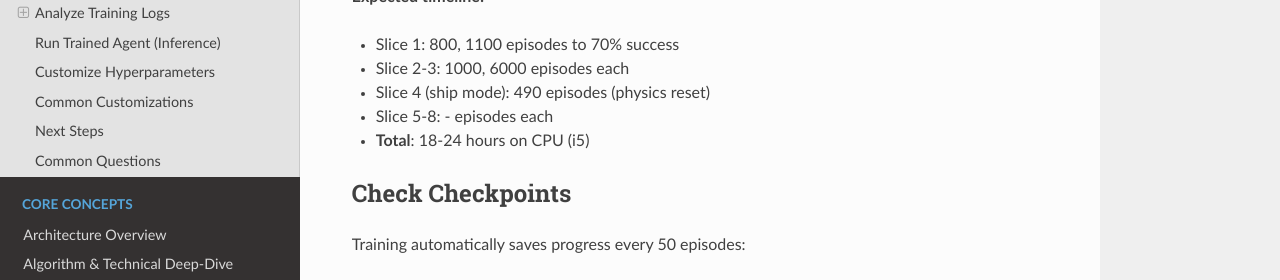
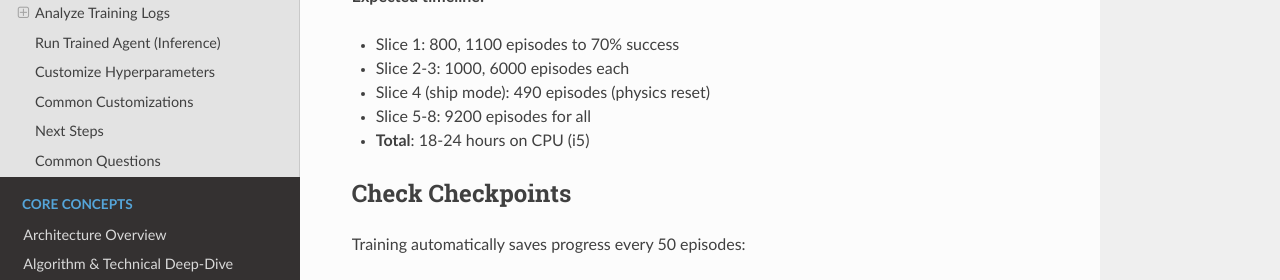
Before and after one commit to mouradboutrid/geometry_dash_RL, a Sphinx documentation site: the page built from docs/quickstart.rst, in a window 1280 px wide and 900 px high, scrolled down 1026 px. Shown: the part 151-431 px from the top of the window. Built offline with Sphinx 7.4.7 and the Read the Docs theme 3.1.0, drawn with Linux system fonts in a browser that asks for light colours; pages that are not in the unit, such as notebooks, are missing from menus.

Commit message:
Update quickstart.rst

```diff
--- a/docs/quickstart.rst
+++ b/docs/quickstart.rst
@@ -58,7 +58,7 @@ The training loop outputs metrics every episode:
 - Slice 1: 800, 1100 episodes to 70% success
 - Slice 2-3: 1000, 6000 episodes each
 - Slice 4 (ship mode): 490 episodes (physics reset)
-- Slice 5-8: - episodes each
+- Slice 5-8: 9200 episodes for all
 - **Total**: 18-24 hours on CPU (i5)
 
 Check Checkpoints
```
